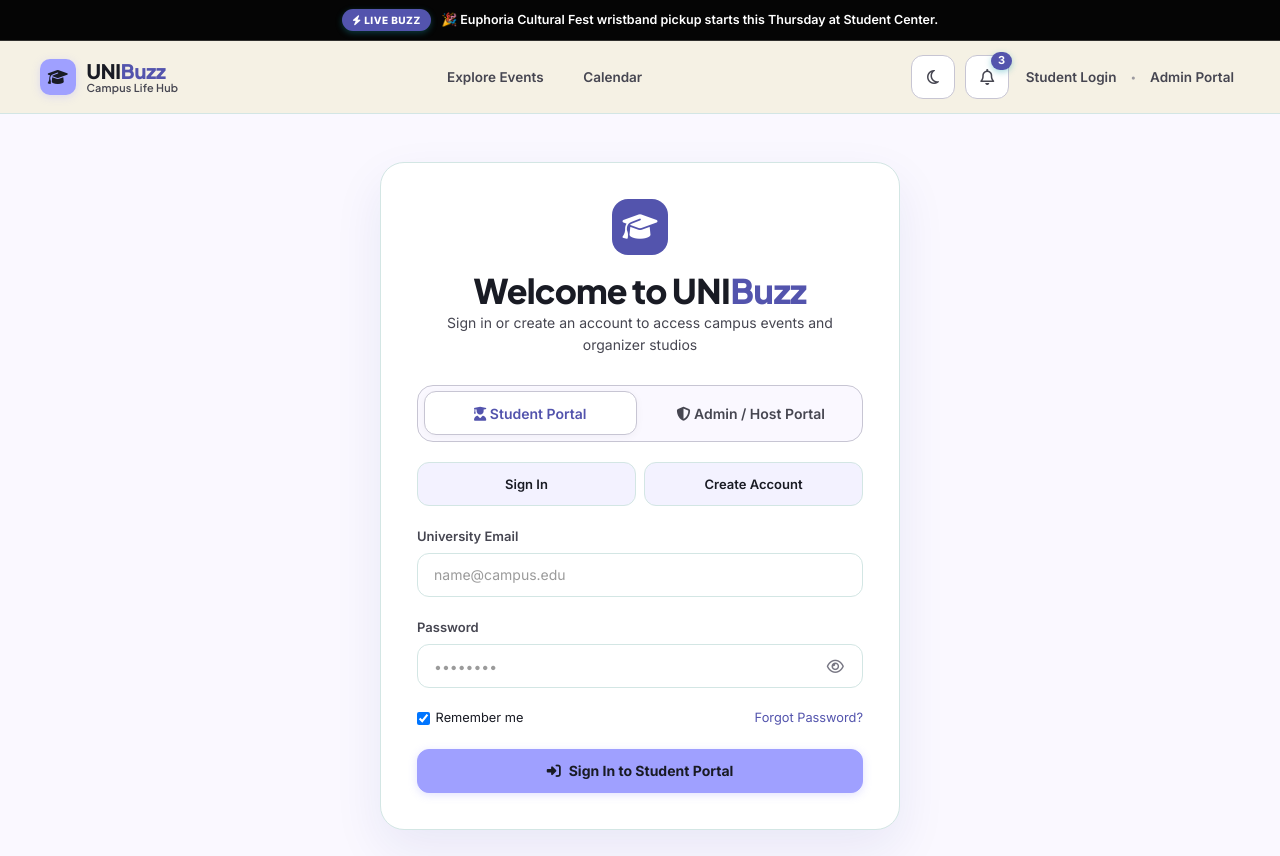
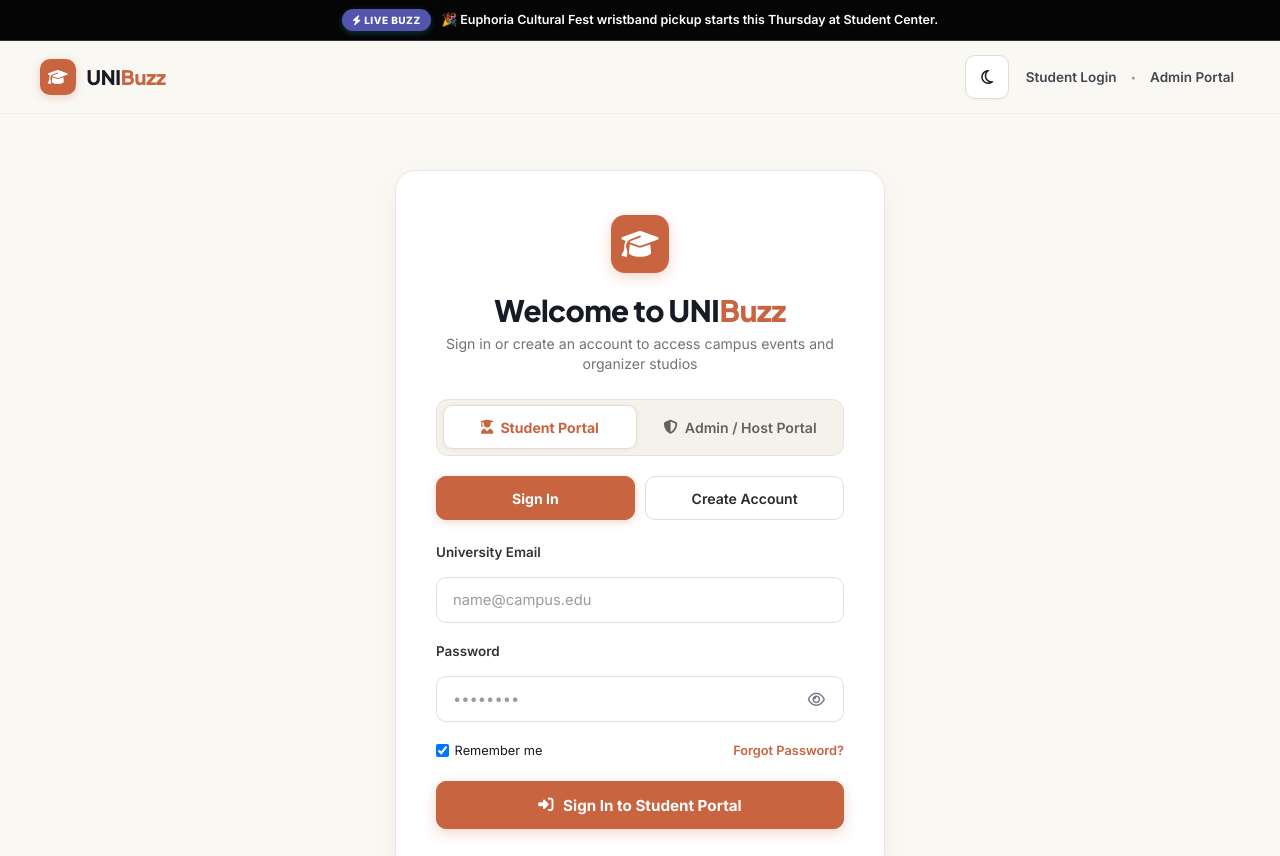
Before and after one commit to ankit1hub/CAMPUS-EVENT-PORTAL, a plain HTML site: page index.html in a window 1280 px wide. Shown: the top 856 px of the page. Drawn offline with nearby package versions, Linux system fonts and the light colour scheme; no server answers.

Commit message:
feat(auth): design pixel-accurate terracotta login gateway matching reference image

```diff
--- a/css/styles.css
+++ b/css/styles.css
@@ -424,18 +424,18 @@ img {
 .brand-icon {
   width: 2.25rem;
   height: 2.25rem;
-  background: var(--color-primary-container, #9fa0ff);
+  background: #c8643f !important;
   border-radius: 10px;
   display: flex;
   align-items: center;
   justify-content: center;
-  color: var(--color-on-surface, #191b24);
+  color: #ffffff !important;
   font-size: 1rem;
-  box-shadow: 0 2px 8px rgba(159, 160, 255, 0.3);
+  box-shadow: 0 2px 8px rgba(200, 100, 63, 0.28);
 }
 
 .brand-gradient {
-  color: var(--accent);
+  color: #c8643f;
 }
 
 .brand-text-uni {
@@ -445,7 +445,9 @@ img {
 }
 
 .brand-text-buzz {
-  color: var(--color-primary, #5354ad);
+  color: #c8643f !important;
+  font-weight: 800;
+  letter-spacing: -0.01em;
 }
 
 [data-theme="dark"] .brand-text-uni {
@@ -2202,70 +2204,290 @@ body.admin-active #welcomeHeroSection {
   gap: 0.75rem;
 }
 
-/* ---------------- Login Gateway Section ---------------- */
+/* ---------------- Login Gateway Section (Terracotta Brand Theme) ---------------- */
 .login-page-section {
   display: flex;
   align-items: center;
   justify-content: center;
-  padding: 3rem 1.25rem;
+  padding: 3.5rem 1.25rem 4.5rem;
+  min-height: calc(100vh - 72px);
+  background-color: #f9f8f3;
+  transition: background-color var(--transition-normal);
+}
+
+[data-theme="dark"] .login-page-section {
+  background-color: #121316;
 }
 
 .login-gateway-card {
-  background: var(--glass-bg);
-  backdrop-filter: var(--glass-blur-lg);
-  -webkit-backdrop-filter: var(--glass-blur-lg);
-  border: 1px solid var(--glass-border);
-  border-radius: var(--radius-xl);
-  padding: 2.25rem;
+  background: #ffffff;
+  border: 1px solid #eae6de;
+  border-radius: 20px;
+  padding: 2.75rem 2.5rem;
   width: 100%;
-  max-width: 520px;
-  box-shadow: 0 20px 50px rgba(31, 38, 135, 0.08), inset 0 1px 1px rgba(255, 255, 255, 0.95);
+  max-width: 490px;
+  box-shadow: 0 12px 36px rgba(0, 0, 0, 0.04), 0 2px 8px rgba(0, 0, 0, 0.02);
+  transition: all var(--transition-normal);
+}
+
+[data-theme="dark"] .login-gateway-card {
+  background: #1c1d22;
+  border-color: rgba(255, 255, 255, 0.09);
+  box-shadow: 0 16px 40px rgba(0, 0, 0, 0.4);
 }
 
 .gateway-header {
   text-align: center;
-  margin-bottom: 1.75rem;
+  margin-bottom: 1.5rem;
 }
 
 .gateway-logo-icon {
-  width: 3.5rem;
-  height: 3.5rem;
-  border-radius: var(--radius-lg);
-  background: var(--accent);
-  color: #fff;
-  font-size: 1.75rem;
+  width: 58px;
+  height: 58px;
+  border-radius: 14px;
+  background: #c8643f;
+  color: #ffffff;
+  font-size: 1.85rem;
   display: flex;
   align-items: center;
   justify-content: center;
-  margin: 0 auto 1rem;
-}
-
+  margin: 0 auto 1.25rem;
+  box-shadow: 0 4px 14px rgba(200, 100, 63, 0.28);
+}
+
+.gateway-title {
+  font-size: 1.85rem;
+  font-weight: 800;
+  color: #191b24;
+  letter-spacing: -0.02em;
+  margin-bottom: 0.35rem;
+}
+
+[data-theme="dark"] .gateway-title {
+  color: #ffffff;
+}
+
+.gateway-subtitle {
+  color: #737373;
+  font-size: 0.88rem;
+  line-height: 1.45;
+  max-width: 390px;
+  margin: 0 auto 1.35rem;
+}
+
+[data-theme="dark"] .gateway-subtitle {
+  color: #a0a0a8;
+}
+
+/* Role Switcher Tabs (Enclosed Segmented Pill) */
 .auth-role-tabs {
   display: flex;
-  gap: 0.5rem;
-  background: var(--bg-canvas);
+  gap: 0.35rem;
+  background: #f5f2eb;
   padding: 0.35rem;
-  border-radius: var(--radius-lg);
-  border: 1px solid var(--border-strong);
+  border-radius: 12px;
+  border: 1px solid #e8e3d8;
+  margin-bottom: 1.25rem;
+}
+
+[data-theme="dark"] .auth-role-tabs {
+  background: #25262e;
+  border-color: rgba(255, 255, 255, 0.1);
 }
 
 .auth-role-tab {
   flex: 1;
   min-height: 44px;
-  border: none;
+  border: 1px solid transparent;
   background: transparent;
-  color: var(--text-secondary);
+  color: #63615e;
   font-weight: 600;
-  border-radius: var(--radius-md);
+  font-size: 0.88rem;
+  border-radius: 9px;
   cursor: pointer;
   transition: all var(--transition-fast);
+  display: inline-flex;
+  align-items: center;
+  justify-content: center;
+  gap: 0.45rem;
+}
+
+[data-theme="dark"] .auth-role-tab {
+  color: #a5a5ad;
 }
 
 .auth-role-tab.active {
-  background: var(--bg-surface);
-  color: var(--accent);
-  border: 1px solid var(--border-strong);
-  box-shadow: var(--shadow-sm);
+  background: #ffffff;
+  color: #c8643f;
+  border-color: #e2ded4;
+  box-shadow: 0 1px 4px rgba(0, 0, 0, 0.05);
+  font-weight: 700;
+}
+
+[data-theme="dark"] .auth-role-tab.active {
+  background: #1e1e24;
+  color: #e0764e;
+  border-color: rgba(255, 255, 255, 0.12);
+}
+
+/* Mode Switcher Buttons (Sign In vs Create Account) */
+.btn-gateway-mode {
+  min-height: 44px;
+  border-radius: 10px;
+  font-size: 0.88rem;
+  font-weight: 600;
+  transition: all var(--transition-fast);
+  background: #ffffff;
+  color: #2b2b2b;
+  border: 1px solid #e0ded8;
+  cursor: pointer;
+  display: inline-flex;
+  align-items: center;
+  justify-content: center;
+}
+
+.btn-gateway-mode.active {
+  background: #c8643f !important;
+  color: #ffffff !important;
+  border-color: #c8643f !important;
+  font-weight: 700;
+  box-shadow: 0 2px 8px rgba(200, 100, 63, 0.25);
+}
+
+[data-theme="dark"] .btn-gateway-mode {
+  background: #25262e;
+  color: #e0e0e0;
+  border-color: rgba(255, 255, 255, 0.12);
+}
+
+[data-theme="dark"] .btn-gateway-mode.active {
+  background: #c8643f !important;
+  color: #ffffff !important;
+  border-color: #c8643f !important;
+}
+
+/* Gateway Form Controls */
+.login-gateway-card .form-group {
+  margin-bottom: 1.15rem;
+}
+
+.login-gateway-card .form-label {
+  color: #333333;
+  font-weight: 600;
+  font-size: 0.84rem;
+  margin-bottom: 0.45rem;
+  display: block;
+}
+
+[data-theme="dark"] .login-gateway-card .form-label {
+  color: #d1d1d6;
+}
+
+.login-gateway-card .form-control {
+  min-height: 46px;
+  height: 46px;
+  border-radius: 10px;
+  border: 1px solid #e2ded5;
+  background: #ffffff;
+  color: #191b24;
+  padding: 0 1rem;
+  font-size: 0.92rem;
+  transition: all var(--transition-fast);
+}
+
+.login-gateway-card .form-control:focus {
+  border-color: #c8643f;
+  outline: none;
+  box-shadow: 0 0 0 3px rgba(200, 100, 63, 0.15);
+}
+
+[data-theme="dark"] .login-gateway-card .form-control {
+  background: #25262e;
+  border-color: rgba(255, 255, 255, 0.12);
+  color: #ffffff;
+}
+
+[data-theme="dark"] .login-gateway-card .form-control:focus {
+  border-color: #e0764e;
+  box-shadow: 0 0 0 3px rgba(224, 118, 78, 0.2);
+}
+
+.login-gateway-card a {
+  color: #c8643f;
+  font-weight: 600;
+  text-decoration: none;
+  transition: color var(--transition-fast);
+}
+
+.login-gateway-card a:hover {
+  color: #a84725;
+  text-decoration: underline;
+}
+
+/* Gateway Submit Button (Terracotta Pill) */
+.btn-gateway-submit {
+  width: 100% !important;
+  min-height: 48px !important;
+  height: 48px !important;
+  border-radius: 10px !important;
+  background-color: #c8643f !important;
+  color: #ffffff !important;
+  border: 1px solid #c8643f !important;
+  font-weight: 700 !important;
+  font-size: 0.95rem !important;
+  display: flex !important;
+  align-items: center;
+  justify-content: center;
+  gap: 0.6rem;
+  box-shadow: 0 4px 14px rgba(200, 100, 63, 0.28);
+  cursor: pointer;
+  transition: all var(--transition-fast);
+}
+
+.btn-gateway-submit:hover {
+  background-color: #b25432 !important;
+  border-color: #b25432 !important;
+  transform: translateY(-1px);
+  box-shadow: 0 6px 18px rgba(200, 100, 63, 0.35);
+}
+
+/* Minimal Navbar when on Login View */
+body.login-view-active .site-header {
+  background: #f9f8f3 !important;
+  border-bottom: 1px solid rgba(0, 0, 0, 0.04) !important;
+  box-shadow: none !important;
+}
+
+[data-theme="dark"] body.login-view-active .site-header {
+  background: #121316 !important;
+  border-bottom: 1px solid rgba(255, 255, 255, 0.05) !important;
+}
+
+body.login-view-active #mainNavLinks,
+body.login-view-active #navNotifBtn,
+body.login-view-active #navAuthBtns,
+body.login-view-active #navUserPill,
+body.login-view-active .brand-sub-text {
+  display: none !important;
+}
+
+body.login-view-active #themeToggleBtn {
+  display: inline-flex !important;
+  width: 40px !important;
+  height: 40px !important;
+  border-radius: 10px !important;
+  border: 1px solid #e0ded8 !important;
+  background: #ffffff !important;
+  align-items: center;
+  justify-content: center;
+  color: #191b24 !important;
+  box-shadow: 0 1px 3px rgba(0, 0, 0, 0.04);
+}
+
+[data-theme="dark"] body.login-view-active #themeToggleBtn {
+  background: #1c1d22 !important;
+  border-color: rgba(255, 255, 255, 0.12) !important;
+  color: #ffffff !important;
 }
 
 /* ---------------- Toast Notifications ---------------- */
--- a/index.html
+++ b/index.html
@@ -146,11 +146,11 @@
           <!-- 1. STUDENT AUTH GATEWAY PANEL -->
           <div id="gatewayStudentPanel">
             <!-- Mode Switcher: Sign In vs Create Account -->
-            <div style="display: flex; justify-content: center; gap: 0.5rem; margin-bottom: 1.25rem;">
-              <button class="btn btn-secondary btn-sm active" id="gatewayStudentSignInBtn" style="flex: 1;" onclick="app.toggleGatewayStudentMode('signin')">
+            <div style="display: flex; justify-content: center; gap: 0.65rem; margin-bottom: 1.35rem;">
+              <button class="btn btn-gateway-mode active" id="gatewayStudentSignInBtn" style="flex: 1;" onclick="app.toggleGatewayStudentMode('signin')">
                 Sign In
               </button>
-              <button class="btn btn-secondary btn-sm" id="gatewayStudentSignUpBtn" style="flex: 1;" onclick="app.toggleGatewayStudentMode('signup')">
+              <button class="btn btn-gateway-mode" id="gatewayStudentSignUpBtn" style="flex: 1;" onclick="app.toggleGatewayStudentMode('signup')">
                 Create Account
               </button>
             </div>
@@ -176,7 +176,7 @@
                 </label>
                 <a href="#" onclick="app.showToast('Please contact campus helpdesk or sign up for a new account.', 'info')">Forgot Password?</a>
               </div>
-              <button type="submit" class="btn btn-primary w-full" style="width: 100%;" id="gatewayStudentSignInSubmitBtn">
+              <button type="submit" class="btn btn-primary w-full btn-gateway-submit" style="width: 100%;" id="gatewayStudentSignInSubmitBtn">
                 <i class="fa-solid fa-right-to-bracket"></i> Sign In to Student Portal
               </button>
             </form>
@@ -233,7 +233,7 @@
                 </div>
               </div>
 
-              <button type="submit" class="btn btn-primary w-full" style="width: 100%;" id="gatewayStudentSignUpSubmitBtn">
+              <button type="submit" class="btn btn-primary w-full btn-gateway-submit" style="width: 100%;" id="gatewayStudentSignUpSubmitBtn">
                 <i class="fa-solid fa-user-plus"></i> Register & Enter Student Portal
               </button>
             </form>
@@ -242,11 +242,11 @@
           <!-- 2. ADMIN AUTH GATEWAY PANEL -->
           <div id="gatewayAdminPanel" class="hidden">
             <!-- Mode Switcher: Sign In vs Create Account for Admin -->
-            <div style="display: flex; justify-content: center; gap: 0.5rem; margin-bottom: 1.25rem;">
-              <button class="btn btn-secondary btn-sm active" id="gatewayAdminSignInBtn" style="flex: 1;" onclick="app.toggleGatewayAdminMode('signin')">
+            <div style="display: flex; justify-content: center; gap: 0.65rem; margin-bottom: 1.35rem;">
+              <button class="btn btn-gateway-mode active" id="gatewayAdminSignInBtn" style="flex: 1;" onclick="app.toggleGatewayAdminMode('signin')">
                 Sign In
               </button>
-              <button class="btn btn-secondary btn-sm" id="gatewayAdminSignUpBtn" style="flex: 1;" onclick="app.toggleGatewayAdminMode('signup')">
+              <button class="btn btn-gateway-mode" id="gatewayAdminSignUpBtn" style="flex: 1;" onclick="app.toggleGatewayAdminMode('signup')">
                 Create Admin Account
               </button>
             </div>
@@ -267,7 +267,7 @@
                 </div>
                 <div class="form-help">Enter club lead key or faculty admin credentials.</div>
               </div>
-              <button type="submit" class="btn btn-primary w-full" style="width: 100%;" id="gatewayAdminSignInSubmitBtn">
+              <button type="submit" class="btn btn-primary w-full btn-gateway-submit" style="width: 100%;" id="gatewayAdminSignInSubmitBtn">
                 <i class="fa-solid fa-lock-open"></i> Login to Admin Studio
               </button>
             </form>
@@ -313,7 +313,7 @@
                 </div>
               </div>
 
-              <button type="submit" class="btn btn-primary w-full" style="width: 100%;" id="gatewayAdminSignUpSubmitBtn">
+              <button type="submit" class="btn btn-primary w-full btn-gateway-submit" style="width: 100%;" id="gatewayAdminSignUpSubmitBtn">
                 <i class="fa-solid fa-user-shield"></i> Register Administrator Account
               </button>
             </form>
```
Also changed, not shown: js/app.js.
